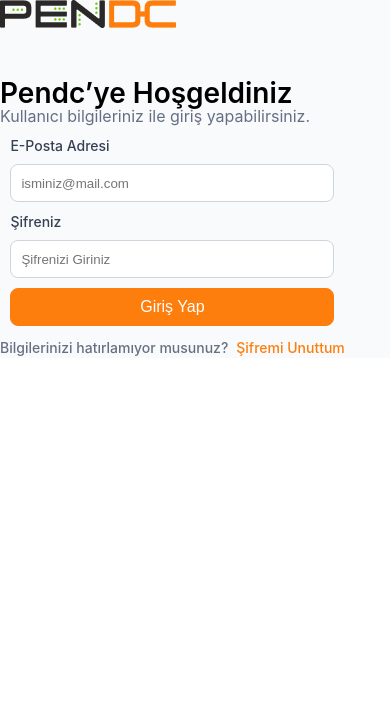
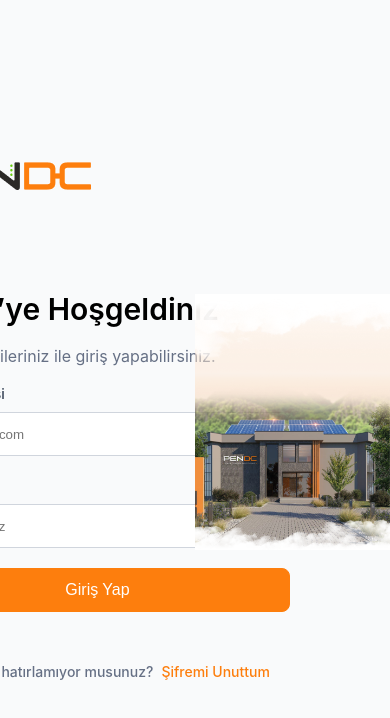
Before and after one commit to eliferkln/pendc-case, a React (Create React App) app: page / in a window 390 px wide. Shown: the top 718 px of the page. Built offline with nearby package versions, Linux system fonts and the light colour scheme.

Commit message:
fix: login style

```diff
--- a/src/Views/LoginView/Login.css
+++ b/src/Views/LoginView/Login.css
@@ -1,106 +1,30 @@
 .container{
     width: 100%;
-    display:flex ;
-    align-items: center;
-    justify-content: space-between;
-
+}
+.wrapper{
+    width: 100%;
+    height: 100vh;
+    display: flex;
+}
+.left{
+    width: 50%;
+}
+.right{
+    width: 50% !important;
 
 }
-.right-container{
-    display: flex;
-    flex-direction: column;
-    align-items: center;
-    justify-content: center;
-    padding: 100px;
-
-}
-.left-container{
-    display: flex;
-}
-.left-container img{
-    width: 720px;
-    height: 738px;
-    object-fit: cover;
-}
- .logo{
-    margin-bottom: 150px;
-  display: flex;
-  justify-content: start;
-  width: 100%;
-
-}
-.login{
-    display: flex;
-    flex-direction: column;
-    align-items: center;
-    justify-content: center;
-    gap :12px;
-}
-.login-top{
-    display: flex;
-    flex-direction: column;
-width: 100%;
-
-}
-.login-top h1{
-    font-family: 'Inter', sans-serif;
-    font-weight: 600;
-    font-size: 30px;
-    line-height: 38px;
-
-}
-.login-top p{
-    font-family: 'Inter', sans-serif;
-    font-weight: 400;
-    font-size: 16px;
-    line-height: 16px;
-    color: #667085;
-}
-.login-content{
-    display: flex;
-flex-direction: column;
-gap: 10px;
-}
-.login-content input{
-    width: 384px;
-    height: 44px;
-    border-radius: 8px;
-    border: 1px solid #D0D5DD;
-padding-left: 10px;
-}
-
-.mail{
-    display: flex;
-    flex-direction: column;
-    gap:8px;
-}
-.login-content span{
-    font-family: 'Inter', sans-serif;
-    font-size: 14px;
-    font-weight: 500;
-    line-height: 20px;
-    color:  #344054;
-
-}
-.pass{
-    display: flex;
-    flex-direction: column;
-    gap:8px;
-}
-.login-content button{
-    background-color: #FD7E0D;
-    width: 384px;
-    height: 44px;
-    border-radius: 8px;
-    border: 1px solid  #FD7E0D;
-    padding: 10px, 18px, 10px, 18px;
-    color: white;
-    font-size: 16px;
+.right .bg {
+    width: 100%;
+    height: 100%;
+    background-position: right;
+    background-repeat: no-repeat;
+    background-size: contain;
 }
 .login-footer{
     display: flex;
     align-items: center;
-   justify-content: center;
+    justify-content: center;
+  margin-top: 30px;
 width: 100%;
 gap: 8px;
 
@@ -121,32 +45,73 @@
     color: #FD7E0D;
 
 }
-@media (max-width: 600px){
-    .left-container{
-        display: none;
+.login button{
+    background-color: #FD7E0D;
+    width: 384px;
+    height: 44px;
+    border-radius: 8px;
+    border: 1px solid  #FD7E0D;
+    padding: 10px, 18px, 10px, 18px;
+    color: white;
+    font-size: 16px;
+}
+.login-form {
+    height: 100vh;
+    width: 100%;
+    display: flex;
+    justify-content: center;
+align-items: center;
+    flex-direction: column;
+    gap:100px
+}
+.logo{
+  display: flex;
 
-    }
-    .right-container{
-        padding: 0px;
-
-    }
-    .login-content input{
-        width: 324px;
-        height: 38px;
-
-    }
-    .login-content button{
-        width: 324px;
-        height: 38px;
-    }
-    .logo{
-        margin-bottom: 50px;
-
-    }
-    .login-top h1{
-        font-size: 28px;
-        line-height: 30px;
-
-    }
+margin-right: 190px;
+}
+.login {
+    display: flex;
+    justify-content: center;
+flex-direction: column;
+gap: 20px;
+}
+.login h1{
+    font-family: 'Inter', sans-serif;
+    font-weight: 600;
+    font-size: 30px;
+    line-height: 38px;
 
 }
+.login p{
+    font-family: 'Inter', sans-serif;
+    font-weight: 400;
+    font-size: 16px;
+    line-height: 16px;
+    color: #667085;
+}
+.login input{
+    width: 384px;
+    height: 44px;
+    border-radius: 8px;
+    border: 1px solid #D0D5DD;
+padding-left: 10px;
+}
+
+.mail{
+    display: flex;
+    flex-direction: column;
+    gap:8px;
+}
+.login span{
+    font-family: 'Inter', sans-serif;
+    font-size: 14px;
+    font-weight: 500;
+    line-height: 20px;
+    color:  #344054;
+
+}
+.pass{
+    display: flex;
+    flex-direction: column;
+    gap:8px;
+}
--- a/src/Views/LoginView/Login.jsx
+++ b/src/Views/LoginView/Login.jsx
@@ -5,19 +5,20 @@
 
 const Login = ({setShow}) => {
   return (
+
 <div className="container">
-        <div className="right-container">
+    <div className="wrapper">
+        <div className="left">
+
+            <div className="login-form">
                <div className="logo">
                 <img src={Logo} alt=''/>
                 </div>
                 <div className="login">
-                <div className="login-top">
                 <h1>Pendc’ye Hoşgeldiniz</h1>
                     <p>
                    Kullanıcı bilgileriniz ile giriş yapabilirsiniz.
                     </p>
-                    </div>
-                    <div className="login-content">
                     <div className="mail">
                              <span>E-Posta Adresi</span>
                              <input placeholder='isminiz@mail.com'/>
@@ -27,7 +28,6 @@
                              <input placeholder='Şifrenizi Giriniz'/>
                         </div>
                          <button onClick={()=>setShow(true)}>Giriş Yap</button>
-                    </div>
                          <div className="login-footer">
                         <h5>Bilgilerinizi hatırlamıyor musunuz?
  </h5>
@@ -36,8 +36,12 @@
      </div>
                 </div>
             </div>
-        <div className="left-container"> <img src={LoginPng} alt="" /></div>
         </div>
+        <div className="right" ><div className="bg" style={{backgroundImage:`url(${LoginPng})`}}></div></div>
+    </div>
+
+ </div>
+
   )
 }
 
```
Lines whose indentation alone changed are shown as unchanged.
